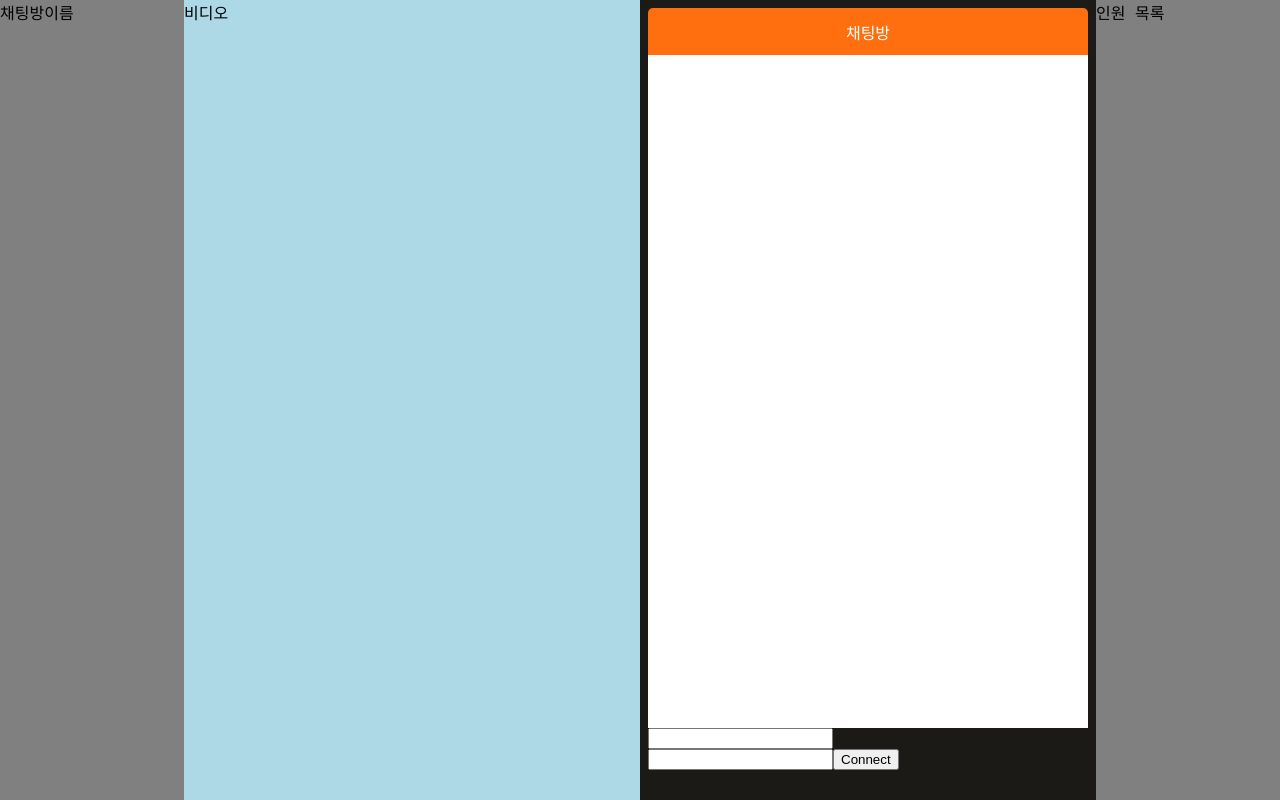
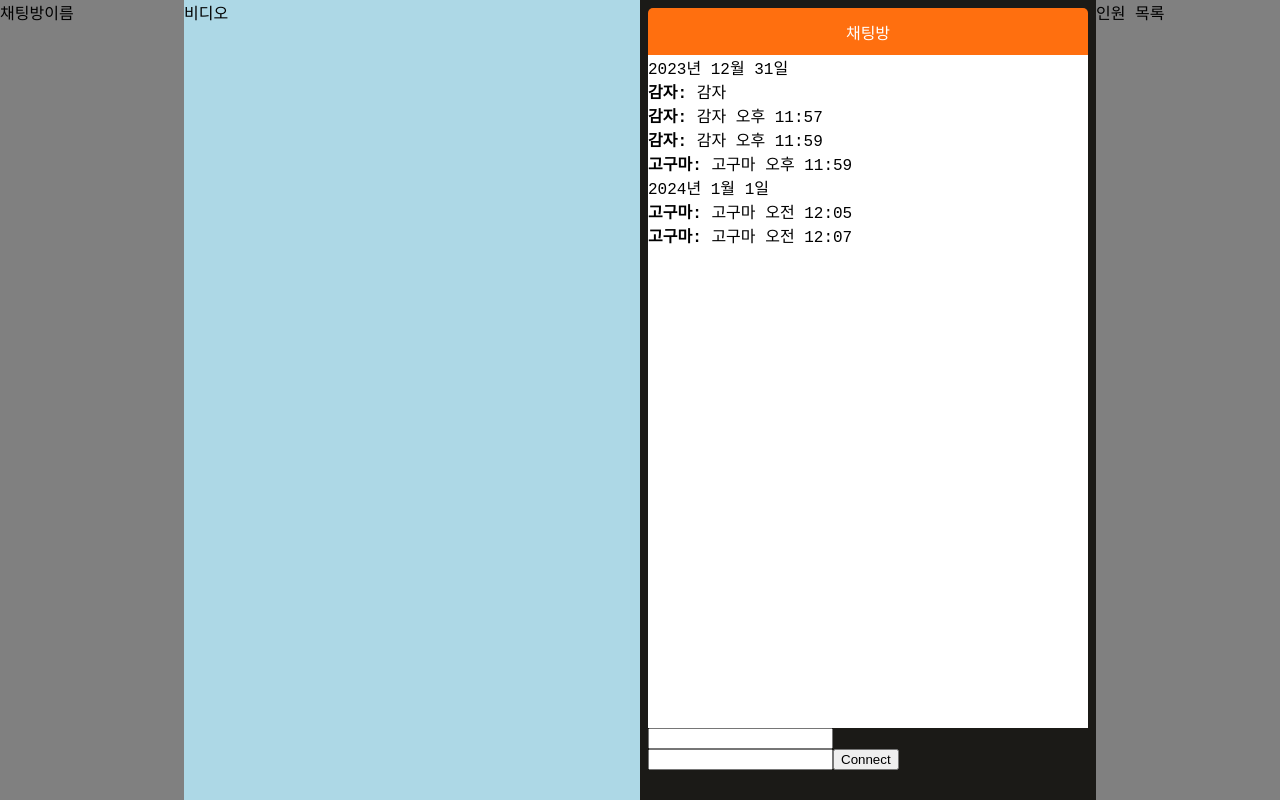
Before and after one commit to On-derDog/TadakTadak, a React (Vite) app in the folder frontend/: page /chatroom/1 in a window 1280 px wide. Built offline with nearby package versions, Linux system fonts and the light colour scheme; a web font is replaced by a local one.

Commit message:
Refactor: 공용 컴포넌트 분리

```diff
--- a/frontend/src/components/chat/ChatForm.tsx
+++ b/frontend/src/components/chat/ChatForm.tsx
@@ -40,6 +40,7 @@ const ChatForm = () => {
 					{
 						content: receivedMessage.content,
 						sender: receivedMessage.sender,
+						createdAt: receivedMessage.createdAt,
 					},
 				]);
 			});
@@ -76,7 +77,7 @@ const ChatForm = () => {
 	return (
 		<ChatWrapper>
 			<ChattingContainer>
-				<ChatMessage messages={messages} />
+				<ChatMessage /*messages={messages}*/ />
 				{/* <ul>
 					{messages.map((msg, index) => (
 						<li key={index}>
--- a/frontend/src/components/chat/ChatMessage.tsx
+++ b/frontend/src/components/chat/ChatMessage.tsx
@@ -1,25 +1,87 @@
-interface ChatMessage {
-	sender: string;
-	content: string;
-}
+import { Message } from '../../interface/ChatInterface';
 
-type ChatMessageListProps = {
-	messages: ChatMessage[];
-};
+// type ChatMessageListProps = {
+// 	messages: Message[];
+// };
 
-const ChatMessageList = (props: ChatMessageListProps) => {
-	const { messages } = props;
+const ChatMessage = (
+	{
+		/*props: ChatMessageListProps*/
+	},
+) => {
+	// const { messages } = props;
+	let currentFormattedDate = '';
+	return (
+		<>
+			{DUMMY_DATA.map((item, index, array) => {
+				const date = new Date(item.createdAt);
 
-	return (
-		<ul>
-			{messages.map((msg, index) => (
-				<li key={index}>
-					<strong>{msg.sender} : </strong>
-					{msg.content}
-				</li>
-			))}
-		</ul>
+				const formattedDate = date.toLocaleDateString('ko-KR', {
+					year: 'numeric',
+					month: 'long',
+					day: 'numeric',
+				});
+
+				const formattedTime = date.toLocaleTimeString('ko-KR', {
+					hour: '2-digit',
+					minute: '2-digit',
+					hour12: true,
+				});
+
+				const isLastMessageForWriter =
+					index === array.length - 1 ||
+					array[index + 1].sender !== item.sender ||
+					array[index + 1].createdAt !== item.createdAt;
+
+				const shouldDisplayYear = formattedDate !== currentFormattedDate;
+
+				currentFormattedDate = formattedDate;
+
+				return (
+					<div key={index}>
+						{shouldDisplayYear && <div>{formattedDate}</div>}
+						<div>
+							<strong>{item.sender}: </strong> {item.sender}{' '}
+							{isLastMessageForWriter && formattedTime}
+						</div>
+					</div>
+				);
+			})}
+		</>
 	);
 };
 
-export default ChatMessageList;
+export default ChatMessage;
+
+const DUMMY_DATA: Message[] = [
+	{
+		sender: '감자',
+		content: '헬로',
+		createdAt: '2023-12-31T23:57:59',
+	},
+	{
+		sender: '감자',
+		content: '점메추',
+		createdAt: '2023-12-31T23:57:59',
+	},
+	{
+		sender: '감자',
+		content: '점메추123',
+		createdAt: '2023-12-31T23:59:59',
+	},
+	{
+		sender: '고구마',
+		content: '헬로',
+		createdAt: '2023-12-31T23:59:59',
+	},
+	{
+		sender: '고구마',
+		content: '점메추',
+		createdAt: '2024-01-01T00:05:59',
+	},
+	{
+		sender: '고구마',
+		content: '점메추',
+		createdAt: '2024-01-01T00:07:59',
+	},
+];
```
